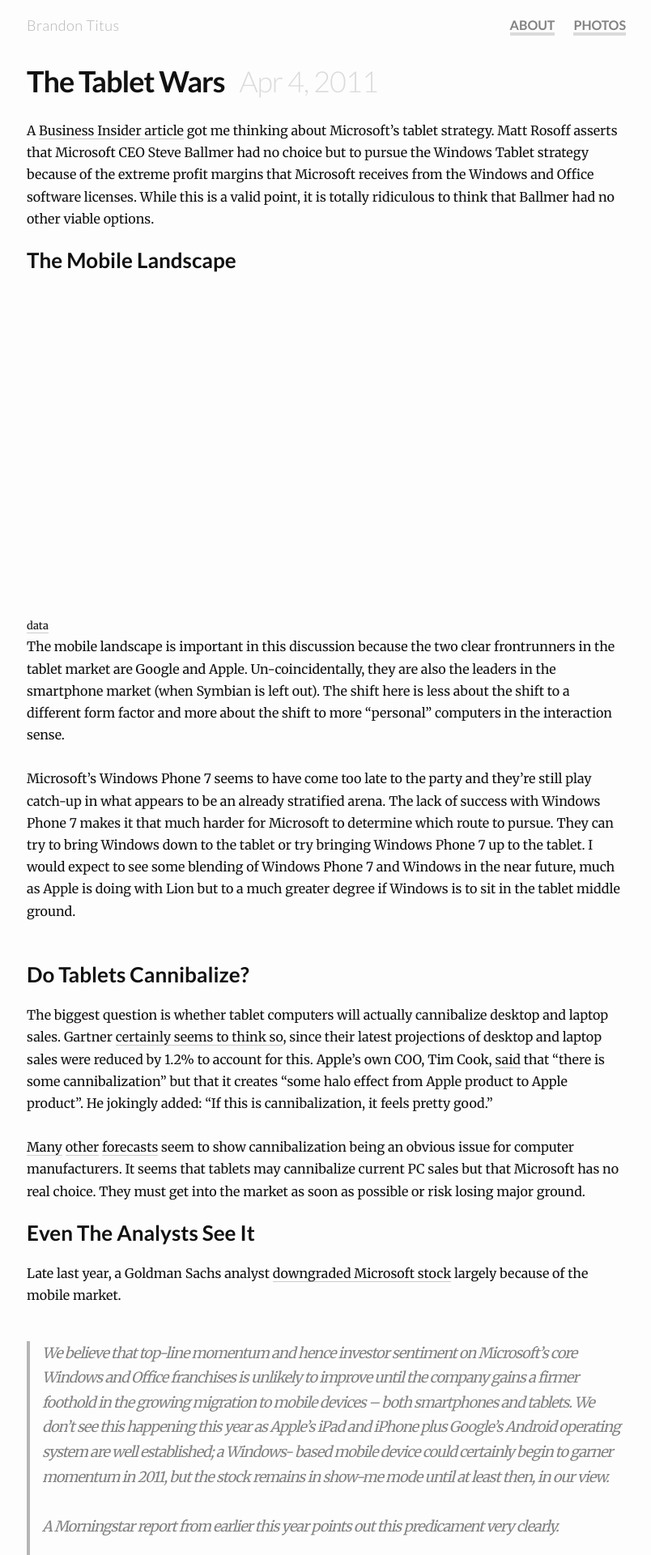
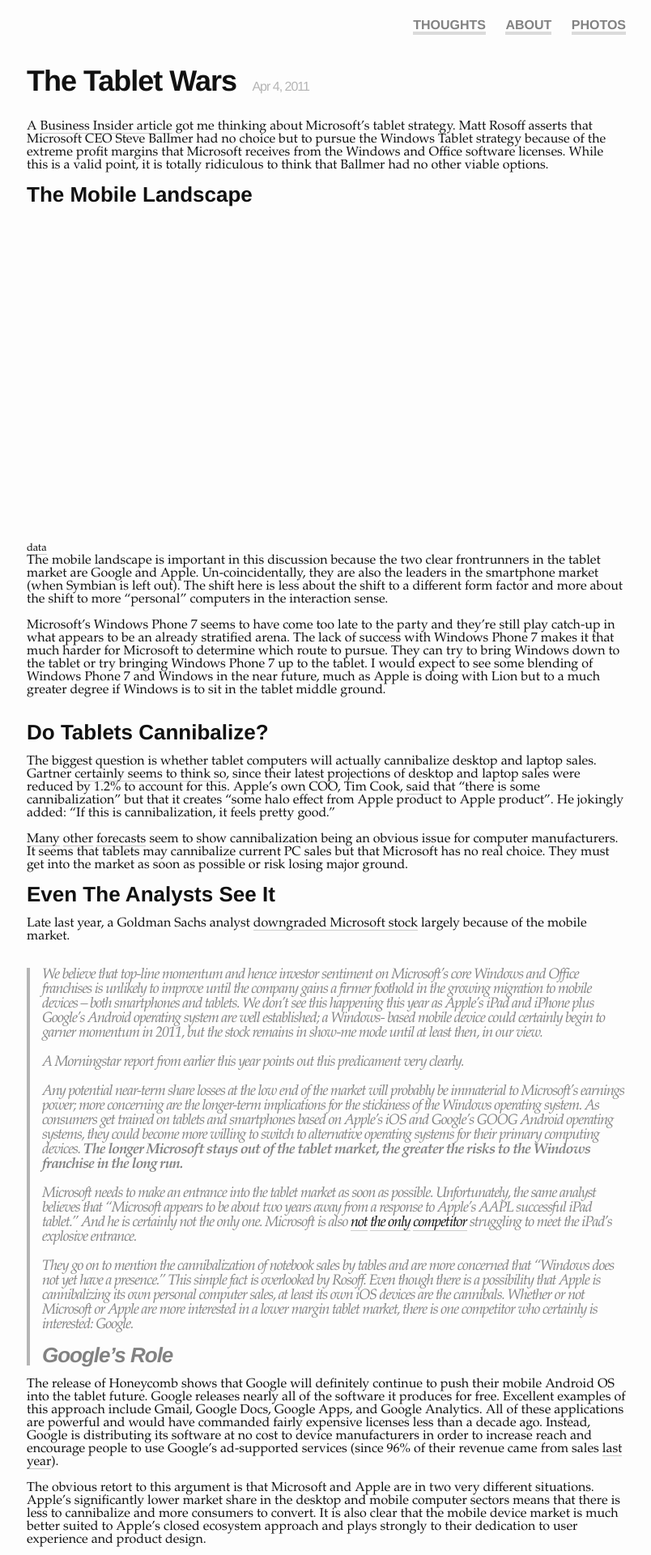
Before and after one commit to bjtitus/bjtitus.github.com, a Jekyll site: the page built from _posts/2011-04-04-the-tablet-wars.markdown, in a window 1280 px wide. Shown: the top 1920 px of the page at 81% size, without its empty margins (237-1041 px from the left). Built offline with Jekyll 4.4.1, drawn with Linux system fonts in a browser that asks for light colours; Markdown is read by kramdown in place of the engine named in the settings.

Commit message:
Some basic styling changes

```diff
--- a/_includes/head.html
+++ b/_includes/head.html
@@ -11,8 +11,6 @@
     <link rel="stylesheet" href="{{ "/css/main.css" | prepend: site.baseurl }}">
     <link rel="canonical" href="{{ page.url | replace:'index.html','' | prepend: site.baseurl | prepend: site.url }}">
 
-    <link href='http://fonts.googleapis.com/css?family=Lato:300,400,700,900|Merriweather' rel='stylesheet' type='text/css'>
-
     <script src="/js/libs/imgix.min.js"></script>
 
     <script>
--- a/_includes/header.html
+++ b/_includes/header.html
@@ -1,8 +1,6 @@
 <header class="site-header">
 
   <div class="wrapper">
-
-    <a class="site-title" href="{{ site.baseurl }}/">{{ site.title }}</a>
 
     <nav class="site-nav">
       <a href="#" class="menu-icon">
@@ -14,6 +12,7 @@
       </a>
 
       <div class="trigger">
+        <a class="page-link" href="{{ site.baseurl }}">Thoughts</a>
         {% for page in site.pages %}
           {% if page.title %}
           <a class="page-link" href="{{ page.url | prepend: site.baseurl }}">{{ page.title }}</a>
--- a/_layouts/post.html
+++ b/_layouts/post.html
@@ -4,7 +4,8 @@
 <div class="post">
 
   <header class="post-header">
-    <h1 class="post-title">{{ page.title }}<span class="post-meta">&nbsp;&nbsp;&nbsp;{{ page.date | date: "%b %-d, %Y" }}{% if page.author %} • {{ page.author }}{% endif %}{% if page.meta %} • {{ page.meta }}{% endif %}</span></h1>
+    <h1 class="post-title">{{ page.title }}
+    <span class="post-meta">&nbsp;&nbsp;&nbsp;{{ page.date | date: "%b %-d, %Y" }}{% if page.author %} • {{ page.author }}{% endif %}{% if page.meta %} • {{ page.meta }}{% endif %}</span></h1>
   </header>
 
   <article class="post-content">
--- a/_sass/_base.scss
+++ b/_sass/_base.scss
@@ -17,7 +17,6 @@
     font-family: $base-font-family;
     font-size: $base-font-size;
     line-height: $base-line-height;
-    font-weight: 300;
     color: $text-color;
     -webkit-text-size-adjust: 100%;
     background-color: #f1f1f1;
@@ -80,7 +79,7 @@
  * Headings
  */
 h1, h2, h3, h4, h5, h6 {
-    font-family: Lato;
+    font-family: Helvetica;
     font-weight: 700;
 }
 
--- a/_sass/_layout.scss
+++ b/_sass/_layout.scss
@@ -16,7 +16,7 @@
     letter-spacing: -1px;
     margin-bottom: 0;
     float: left;
-    font-family: Lato, Arial, sans-serif;
+    font-family: Helvetica, sans-serif;
 //	text-transform: uppercase;
 //	font-weight: 400;
 	letter-spacing: 0.5px;
@@ -40,7 +40,7 @@
 }
 
 .site-nav {
-    font-family: Lato, Arial, sans-serif;
+    font-family: Helvetica, Arial, sans-serif;
     font-weight: 700;
     float: right;
     line-height: 42px;
@@ -211,10 +211,10 @@
 }
 
 .post-meta {
-    font-family: Lato;
+    font-family: Helvetica;
     font-weight: 300;
-    // font-size: $small-font-size;
-    color: $grey-color-extralight;
+    font-size: $base-font-size;
+    color: $grey-color-light;
 
     .post-list > li & {
 		float: right;
--- a/css/main.scss
+++ b/css/main.scss
@@ -6,10 +6,10 @@
 
 
 // Our variables
-$base-font-family: Merriweather, Georgia, serif;
+$base-font-family: Garamond, serif;
 $base-font-size:   16px;
 $small-font-size:  $base-font-size * 0.875;
-$base-line-height: 1.7;
+$base-line-height: 1;
 
 $spacing-unit:     30px;
 
```
